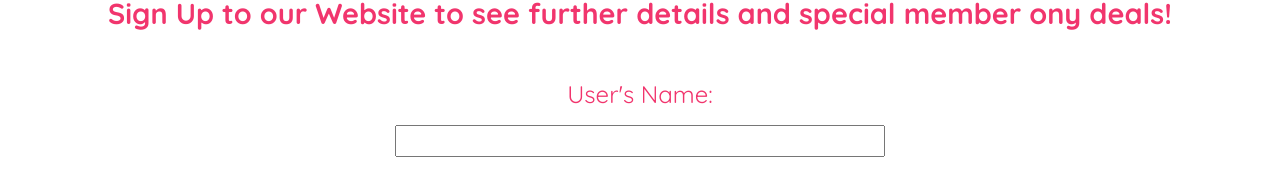
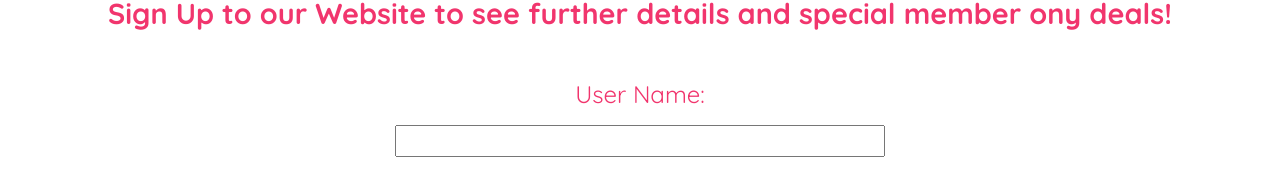
Before and after one commit to Lewdawg/react-gh-pages, a React (Create React App) app: page /react-gh-pages/signUp in a window 1280 px wide. Shown: the part 235-404 px from the top of the page. Built offline with nearby package versions, Linux system fonts and the light colour scheme.

Commit message:
space correction

```diff
--- a/src/components/SignUp.js
+++ b/src/components/SignUp.js
@@ -45,7 +45,7 @@ const SignUp = ({ setLogin }) => {
             <h3>Sign Up to our Website to see further details and special member ony deals!</h3>
 
             <form onSubmit={newSubmit}>
-                <label htmlFor="name">User's Name:</label>
+                <label htmlFor="name">User Name:</label>
                 <input type="text" id='userName' value={name} onChange={(e) => setUserName(e.target.value)} required />
 
                 <label htmlFor="email">Email Address:</label>
```
